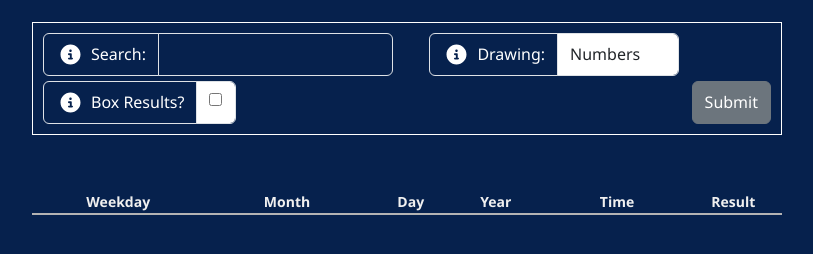
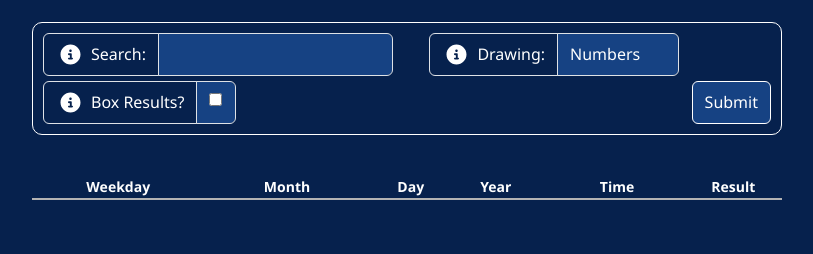
Before and after one commit to Sun43-3rd/SearchNY_Lottery, a plain HTML site: page index.html in a window 1280 px wide. Shown: the whole page, without its empty margins (66-879 px from the left). Drawn offline with nearby package versions, Linux system fonts and the light colour scheme; no server answers.

Commit message:
redesign beta

```diff
--- a/Search.js
+++ b/Search.js
@@ -7,7 +7,7 @@ function SetUp(){
     function Get_Dates(x, y){return x.filter((x) => x[(y == 3 ? 'evening_daily':'evening_win_4')] !== undefined).map((x) => x[(y == 3 ? 'midday_daily':'midday_win_4')] !== undefined? [[new Date(x['draw_date']), 'Evening'], [new Date(x['draw_date']), 'Midday']] : [[new Date(x['draw_date']), 'Evening']]).flat().map((x) => [x[0].toLocaleDateString('en-US', options), x[1]])
     }
 
-    const game = document.getElementById("Select-Game"); const b_check = document.getElementById("Box"); const input = document.getElementById("input"); const table = document.getElementById('table'); const t_header = document.getElementById('T-Header');
+    const game = document.getElementById("Select-Game"); const b_check = document.getElementById("Box"); const input = document.getElementById("input"); const submit = document.getElementById("Submit"); const table = document.getElementById('table'); const t_header = document.getElementById('T-Header');
     const symbol = document.getElementById('sort'); let results = [];
 
     function Search_NY(){
@@ -94,8 +94,11 @@ function SetUp(){
     }
 
         input.addEventListener('keydown', (event) => {if(event.key === 'Enter'){Search_NY()}})
+        submit.addEventListener('click', (event) => {Search_NY()})
+        window.addEventListener('click', (event) => {Array.prototype.map.call(document.querySelector('.Wrapper-0-Infos').children, (x) => {x.classList.contains('show') ? x.classList.remove('show') : x})})
         Array.prototype.map.call(t_header.children, ((x) => x.onclick = () => {Sort_By(x)}))
         input.focus()
+
 }
 
 
--- a/index.html
+++ b/index.html
@@ -2,7 +2,7 @@
 <html>
     <head>
         <meta charset="UTF-8">
-        <meta name="viewport" content="width=device-width, initial-scale=1.0" />
+        <meta name="viewport" content="width=device-width, initial-scale=0.9" />
 
         <title>SearchNY_Lottery</title>
 
@@ -17,18 +17,16 @@
         margin: 0;
     }
 
-    :root{
-        --white: rgb(240, 240, 240);
-    }
-
     body *{
         box-sizing: border-box;
     }
 
+
+
     body{
 
         background-color: #06214d;
-        color: var(--white);
+        color: white;
         font-family: 'Segoe UI', Tahoma, Geneva, Verdana, sans-serif;
         font-size: 14px;
 
@@ -36,6 +34,11 @@
         padding-right: calc(10% - 30px) ;
         box-sizing: border-box;
     }
+    body input, body .form-control, body.form-control{
+        background-color: #164283;
+        color: white;
+    }
+
 
     td{
         font-family: 'Segoe UI', Tahoma, Geneva, Verdana, sans-serif;
@@ -95,10 +98,11 @@
 
     #input{
        color: white;
+       background-color: #164283;
     }
 
     select{
-
+      background-color: #164283;
         border: none;
     }
 
@@ -110,7 +114,8 @@
         column-gap: 5%;
         width: 100%;
 
-        margin-bottom: 35px;
+        margin-bottom: 20px;
+
     }
 
     .Wrapper-0{
@@ -124,6 +129,7 @@
         border: 1px solid white;
         padding: 10px 10px 10px 10px;
         margin-bottom: 20px;
+        border-radius: 10px 10px 10px 10px;
     }
 
     .Wrapper-0 button{
@@ -191,6 +197,7 @@
         background-color: transparent;
 
     }
+    button.btn{ border-color: white; color: white; background-color: #164283;}
 
     .hidden{
         visibility: hidden;
@@ -231,7 +238,7 @@
                             <input id="Box"  type="checkbox">
                         </div>
                     </div>
-                    <button class="btn btn-secondary"> Submit </button>
+                    <button id="Submit" class="btn btn-primary"> Submit </button>
                 </div>
 
                 <div class="Wrapper-0-Infos">
```
